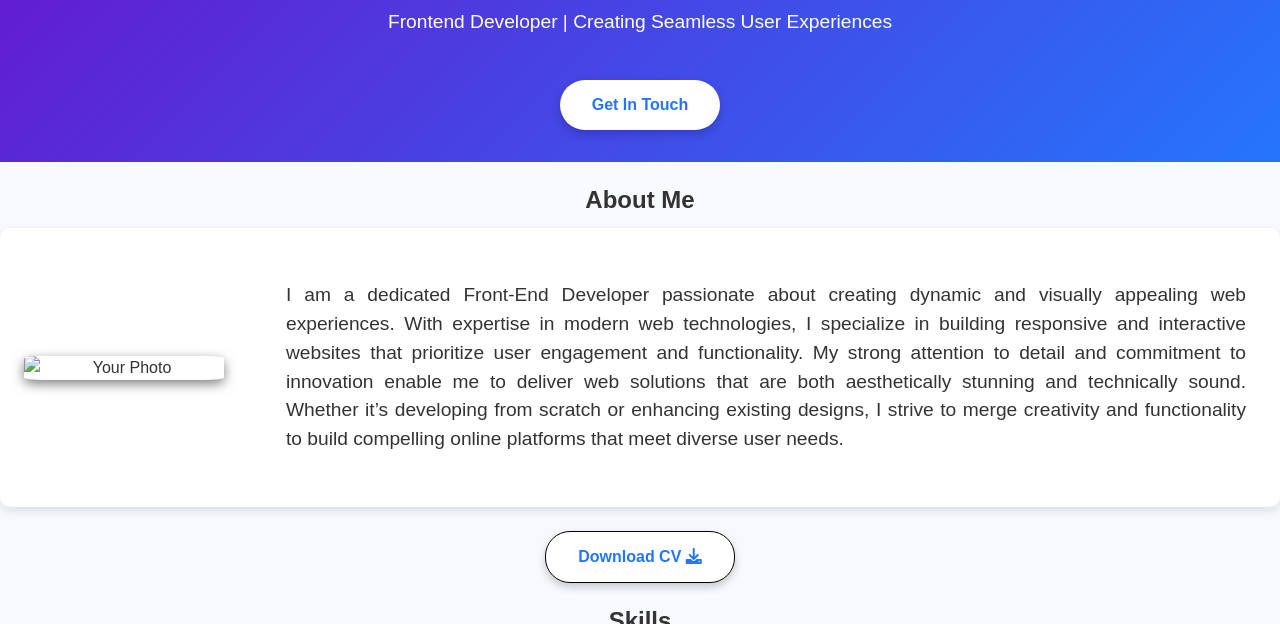
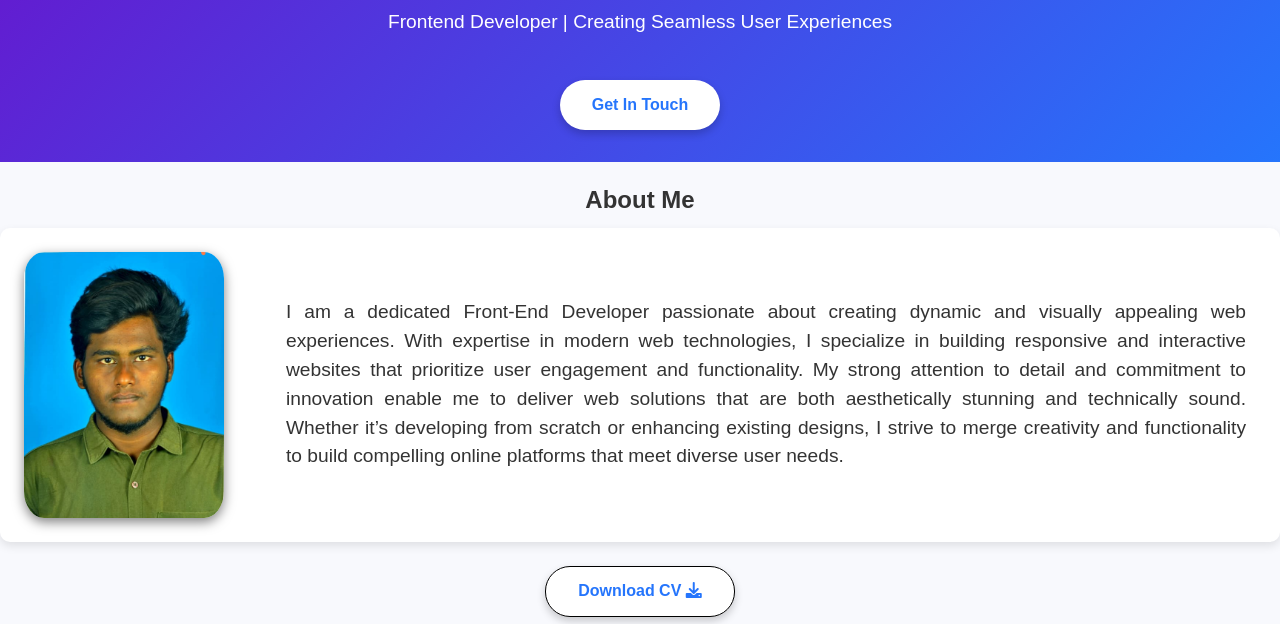
Before and after one commit to Devendran1504/Portfolio-, a plain HTML site: page index.html in a window 1280 px wide. Shown: the part 202-826 px from the top of the page. Drawn offline with Linux system fonts and the light colour scheme.

Commit message:
Update index.html

```diff
--- a/index.html
+++ b/index.html
@@ -32,7 +32,7 @@
       <section id="about" class="section">
         <h2>About Me</h2>
         <div class="about-content">
-          <img src="profile.jpg" alt="Your Photo" class="about-img" />
+          <img src="Screenshot_2025-03-27-10-24-06-771-edit_com.miui.gallery.jpg" alt="Your Photo" class="about-img" />
           <p>
             I am a dedicated Front-End Developer passionate about creating
             dynamic and visually appealing web experiences. With expertise in
```
